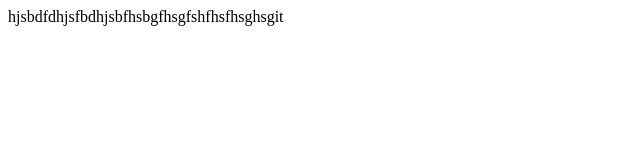
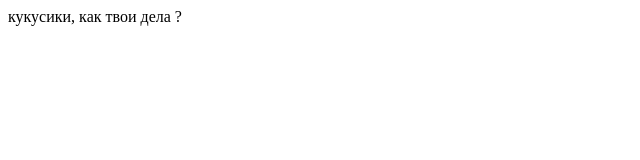
Before and after one commit to VingeB0/test-git, a plain HTML site: page index.html in a window 1280 px wide. Shown: the whole page, without its empty margins (0-640 px from the left). Drawn offline with Linux system fonts and the light colour scheme.

Commit message:
test git msg

```diff
--- a/index.html
+++ b/index.html
@@ -9,7 +9,7 @@
 </head>
 
 <body>
-    hjsbdfdhjsfbdhjsbfhsbgfhsgfshfhsfhsghsgit
+    кукусики, как твои дела ?
 </body>
 
 </html>
```
